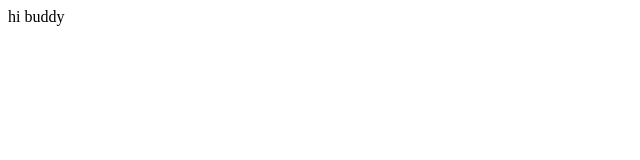
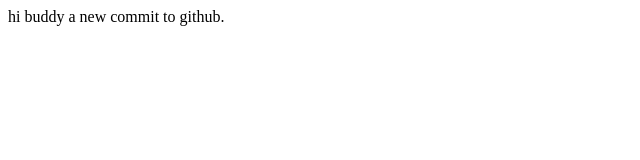
Before and after one commit to Wolverinne/Demo-web, a plain HTML site: page index.html in a window 1280 px wide. Shown: the whole page, without its empty margins (0-640 px from the left). Drawn offline with Linux system fonts and the light colour scheme.

Commit message:
a new commit

```diff
--- a/index.html
+++ b/index.html
@@ -7,5 +7,6 @@
 </head>
 <body>
     hi buddy
+    a new commit to github.
 </body>
 </html>
```
